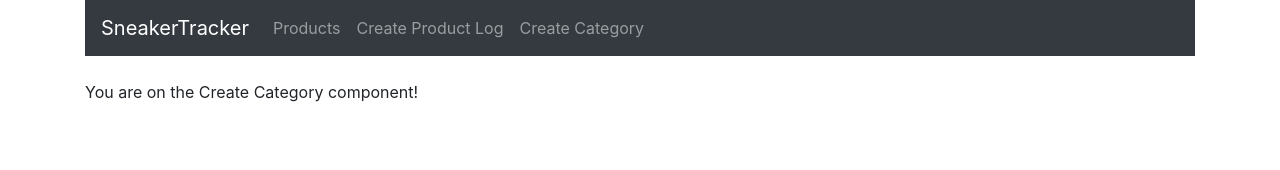
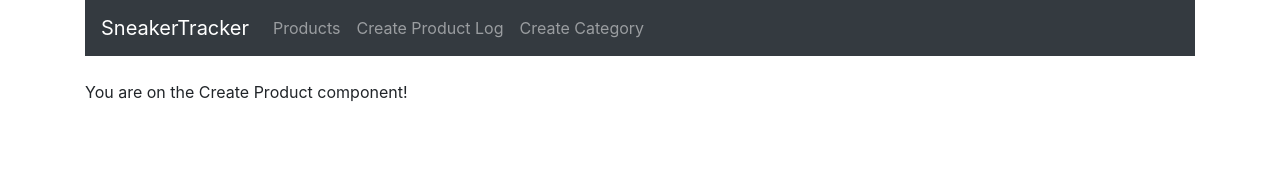
Before and after one commit to frederick-guo/sneaker-tracker, a React (Create React App) app: page /create in a window 1280 px wide. Shown: the top 170 px of the page. Built offline with nearby package versions, Linux system fonts and the light colour scheme.

Commit message:
fixed naming issue on navbar

```diff
--- a/src/App.js
+++ b/src/App.js
@@ -5,7 +5,7 @@ import "bootstrap/dist/css/bootstrap.min.css";
 import Navbar from "./components/navbar.component"
 import ProductList from "./components/product-list.component";
 import EditProduct from "./components/edit-product.component";
-import CreateProduct from "./components/create-category.component";
+import CreateProduct from "./components/create-product.component";
 import CreateCategory from "./components/create-category.component";
 
 
--- a/src/components/navbar.component.js
+++ b/src/components/navbar.component.js
@@ -16,7 +16,7 @@ export default class Navbar extends Component {
           <Link to="/create" className="nav-link">Create Product Log</Link>
           </li>
           <li className="navbar-item">
-          <Link to="/user" className="nav-link">Create Category</Link>
+          <Link to="/category" className="nav-link">Create Category</Link>
           </li>
         </ul>
         </div>
```
Also changed, not shown: 1 other file (tests, documents, lock files or other folders).
